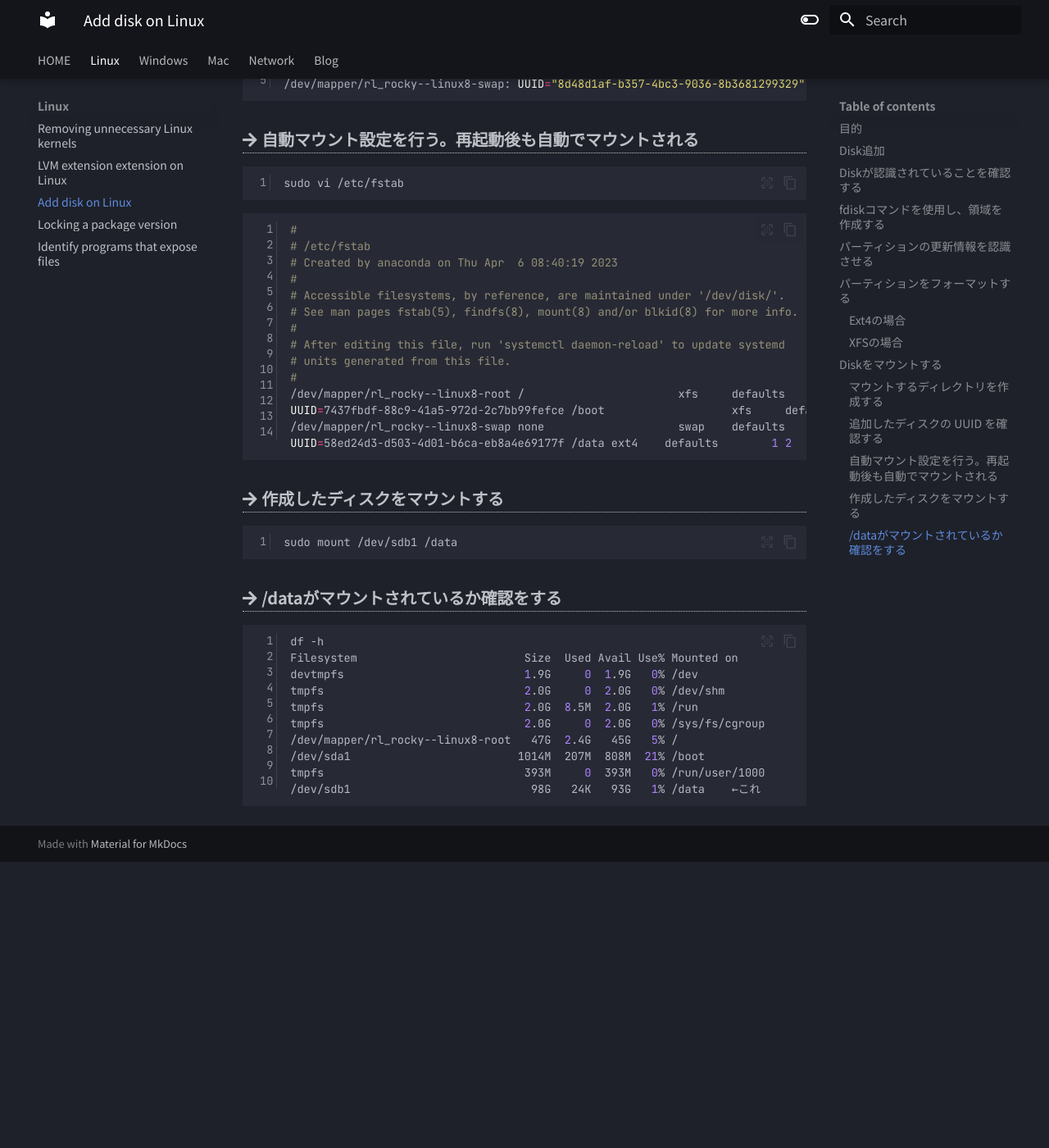
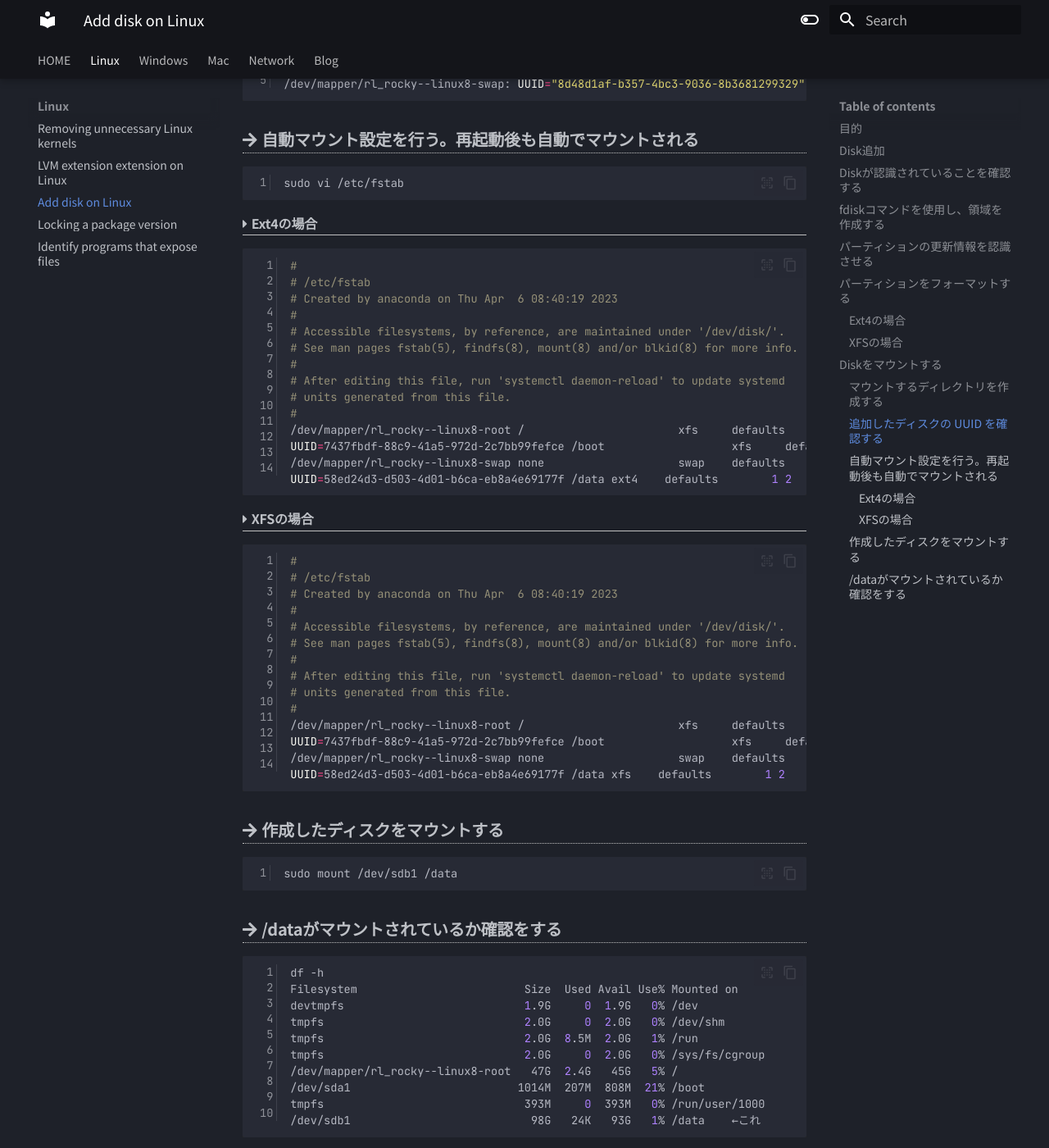
Before and after one commit to shyokote/shyokote.github.io, an MkDocs documentation site: the page built from docs/_linux/add_disk_on_Linux.md, in a window 1280 px wide and 1400 px high, scrolled down 3186 px. Shown: the whole window at 82% size. Built offline with MkDocs 1.6.1 and Material for MkDocs 9.7.7, drawn with Linux system fonts in a browser that asks for light colours; nearby versions of some CDN libraries; before the commit the page ends 4237 px from its top, so only the background shows below that.

Commit message:
fix/newcreate/add_disk_on_Linux.md-2025092202:fix

````diff
--- a/docs/_linux/add_disk_on_Linux.md
+++ b/docs/_linux/add_disk_on_Linux.md
@@ -134,6 +134,8 @@ sudo blkid
 ```bash
 sudo vi /etc/fstab
 ```
+
+#### Ext4の場合
 ```bash
 #
 # /etc/fstab
@@ -150,6 +152,25 @@ UUID=7437fbdf-88c9-41a5-972d-2c7bb99fefce /boot                   xfs     defaul
 /dev/mapper/rl_rocky--linux8-swap none                    swap    defaults        0 0
 UUID=58ed24d3-d503-4d01-b6ca-eb8a4e69177f /data ext4    defaults        1 2        ←これ
 ```
+
+#### XFSの場合
+```bash
+#
+# /etc/fstab
+# Created by anaconda on Thu Apr  6 08:40:19 2023
+#
+# Accessible filesystems, by reference, are maintained under '/dev/disk/'.
+# See man pages fstab(5), findfs(8), mount(8) and/or blkid(8) for more info.
+#
+# After editing this file, run 'systemctl daemon-reload' to update systemd
+# units generated from this file.
+#
+/dev/mapper/rl_rocky--linux8-root /                       xfs     defaults        0 0
+UUID=7437fbdf-88c9-41a5-972d-2c7bb99fefce /boot                   xfs     defaults        0 0
+/dev/mapper/rl_rocky--linux8-swap none                    swap    defaults        0 0
+UUID=58ed24d3-d503-4d01-b6ca-eb8a4e69177f /data xfs    defaults        1 2        ←これ
+```
+
 ### 作成したディスクをマウントする
 ```bash
 sudo mount /dev/sdb1 /data
````
Also changed, not shown: site/_linux/add_disk_on_Linux.html, site/search/search_index.json.
